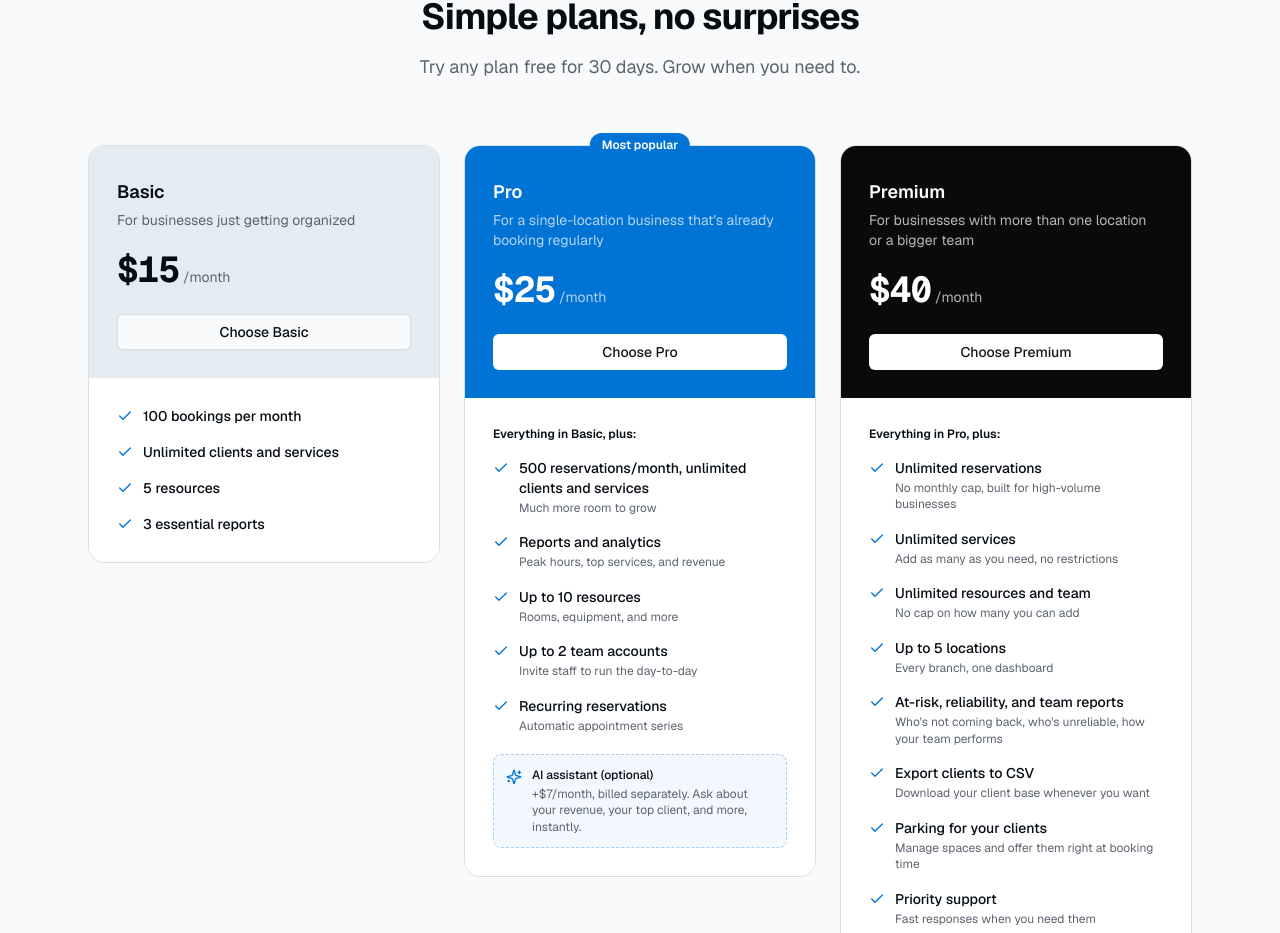
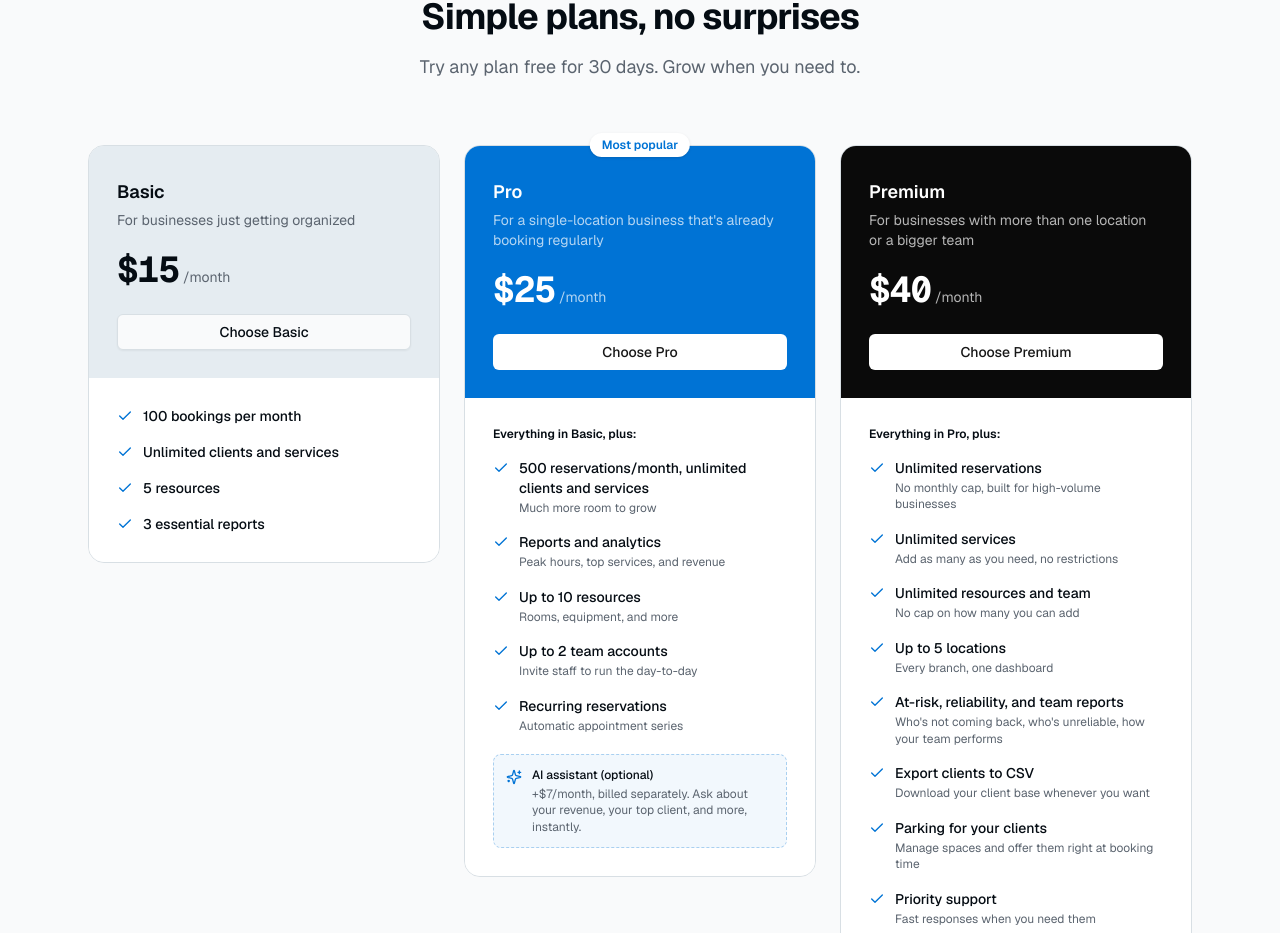
Before and after one commit to davidhurtado2000/iplanit, a Next.js app: page / in a window 1280 px wide. Shown: the part 3916-4849 px from the top of the page. Built offline with nearby package versions, Linux system fonts and the light colour scheme; no server answers.

Commit message:
fix: "Most popular" badge blending into Pro's own blue band
Same bg-primary as the band directly underneath it - correct color,
just no contrast against itself. Inverted it to a white pill with
blue text, same "white pops against a colored band" pattern already
used for the cards' own CTA buttons.

```diff
--- a/components/landing/pricing.tsx
+++ b/components/landing/pricing.tsx
@@ -106,7 +106,7 @@ export function Pricing() {
                   2026-09-21, "Mas popular" was rendering cut off. */}
               <div className="relative h-full">
                 {plan.mostPopular && (
-                  <span className="absolute -top-3 left-1/2 z-10 -translate-x-1/2 rounded-full bg-primary px-3 py-1 text-xs font-semibold text-primary-foreground">
+                  <span className="absolute -top-3 left-1/2 z-10 -translate-x-1/2 rounded-full bg-white px-3 py-1 text-xs font-semibold text-primary shadow-sm">
                     {l.pricingMostPopular}
                   </span>
                 )}
```
